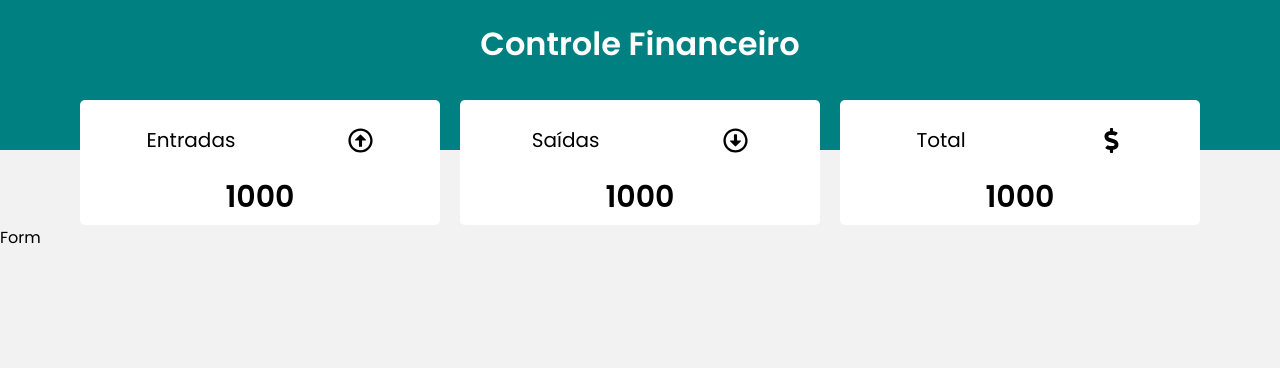
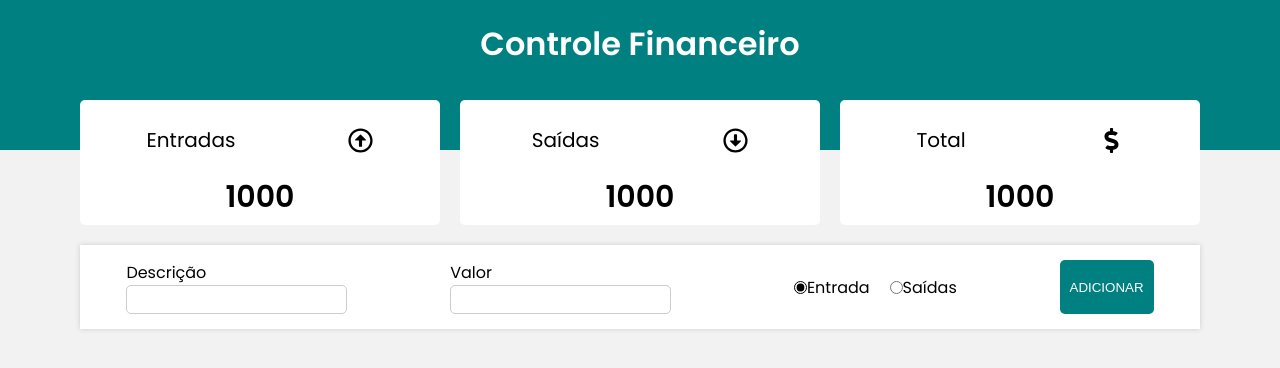
Before and after one commit to RafaelHDSV/Financial-Control, a React (Create React App) app: page / in a window 1280 px wide. Shown: the top 368 px of the page. Built offline with nearby package versions, Linux system fonts and the light colour scheme.

Commit message:
Updating form

```diff
--- a/src/components/form/index.js
+++ b/src/components/form/index.js
@@ -1,8 +1,45 @@
-import React from 'react'
+import React, { useState } from 'react'
+import * as C from './style'
 
 const Form = () => {
+    const [desc, setDesc] = useState('')
+    const [amount, setAmount] = useState('')
+    const [isExpense, setExpense] = useState(false)
+
+    const handleSave = () => {
+        if (!desc || !amount) {
+            alert('Informe a descrição e o valor!')
+            return;
+        } else if (amount < 1) {
+            alert('O valor tem que ser positivo!')
+            return;
+        }
+    }
+
     return (
-        <div>Form</div>
+        <>
+            <C.Container>
+                <C.InputContent>
+                    <C.label>Descrição</C.label>
+                    <C.Input value={desc} onChange={(e) => setDesc(e.target.value)} />
+                </C.InputContent>
+
+                <C.InputContent>
+                    <C.label>Valor</C.label>
+                    <C.Input value={amount} type='number' onChange={(e) => setAmount(e.target.value)} />
+                </C.InputContent>
+
+                <C.RadioGroup>
+                    <C.Input type='radio' id='rIncome' defaultChecked name='group1' onChange={() => setExpense(!isExpense)} />
+                    <C.label htmlFor='rIncome'>Entrada</C.label>
+
+                    <C.Input type='radio' id='rExpenses' name='group1' onChange={() => setExpense(!isExpense)} />
+                    <C.label htmlFor='rExpenses'>Saídas</C.label>
+                </C.RadioGroup>
+
+                <C.Button onClick={handleSave}>ADICIONAR</C.Button>
+            </C.Container>
+        </>
     )
 }
 
```
